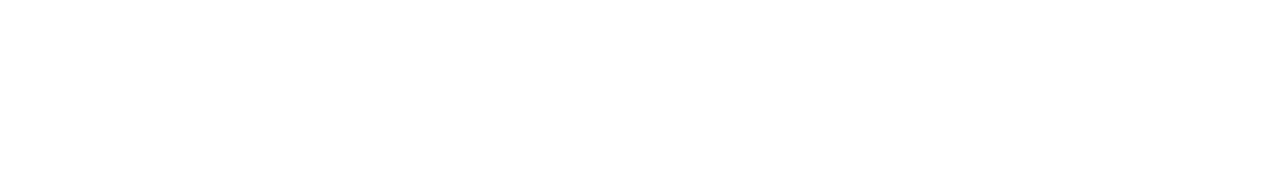
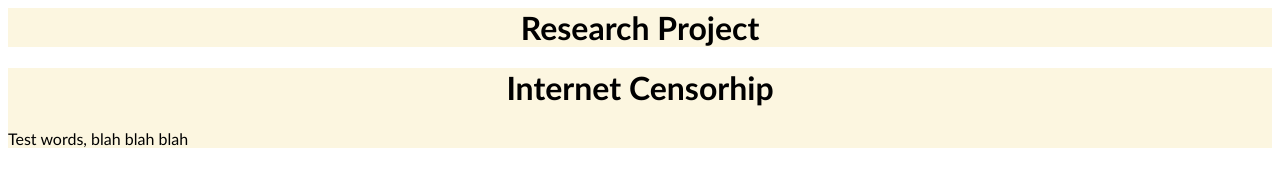
Before and after one commit to KirtusLeyba/KirtusLeyba.github.io, a plain HTML site: page researchProjects.html in a window 1280 px wide. Drawn offline with Linux system fonts and the light colour scheme.

```diff
--- a/researchProjects.html
+++ b/researchProjects.html
@@ -2,4 +2,23 @@
 
 <link rel="stylesheet" href="styles.css">
 
+<body>
+
+	<div class="primDiv">
+		<h1 class ="primaryHeader">
+			Research Project
+		</h1>
+	</div>
+
+	<div class = "primDiv">
+		<h1 class ="primaryHeader">
+			Internet Censorhip
+		</h1>
+
+		Test words, blah blah blah
+
+	</div>
+
+</body>
+
 </html>
```
